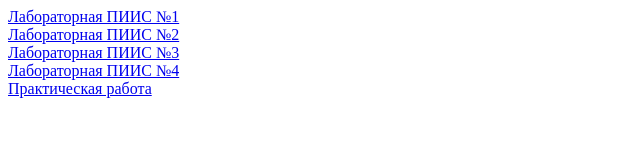
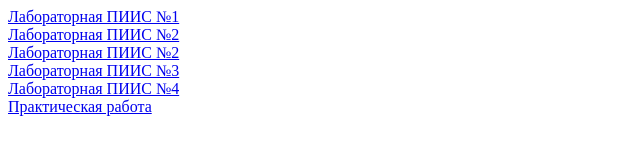
Before and after one commit to karidiiita/-, a plain HTML site: page index.html in a window 1280 px wide. Shown: the whole page, without its empty margins (0-640 px from the left). Drawn offline with Linux system fonts and the light colour scheme.

Commit message:
Update index.html

```diff
--- a/index.html
+++ b/index.html
@@ -8,7 +8,7 @@
 <body>
   <a href="lab1/lab1.html">Лабораторная ПИИС №1</a><br>
   <a href="lab2/lab2.html">Лабораторная ПИИС №2</a><br>
-
+   <a href="lab5/index.html">Лабораторная ПИИС №2</a><br>
   <a href="Lab3/index.html">Лабораторная ПИИС №3</a><br>
 
   <a href="Lab4/index.html">Лабораторная ПИИС №4</a><br>
```
